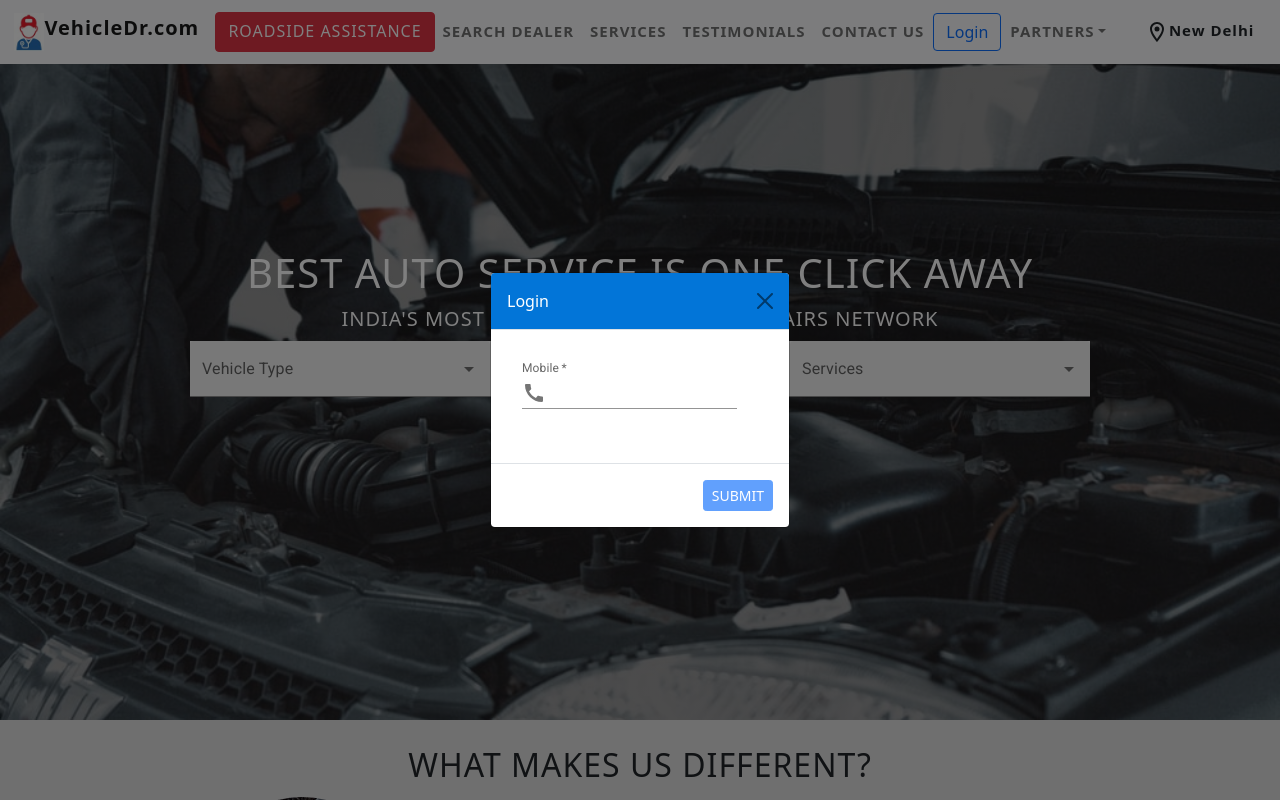
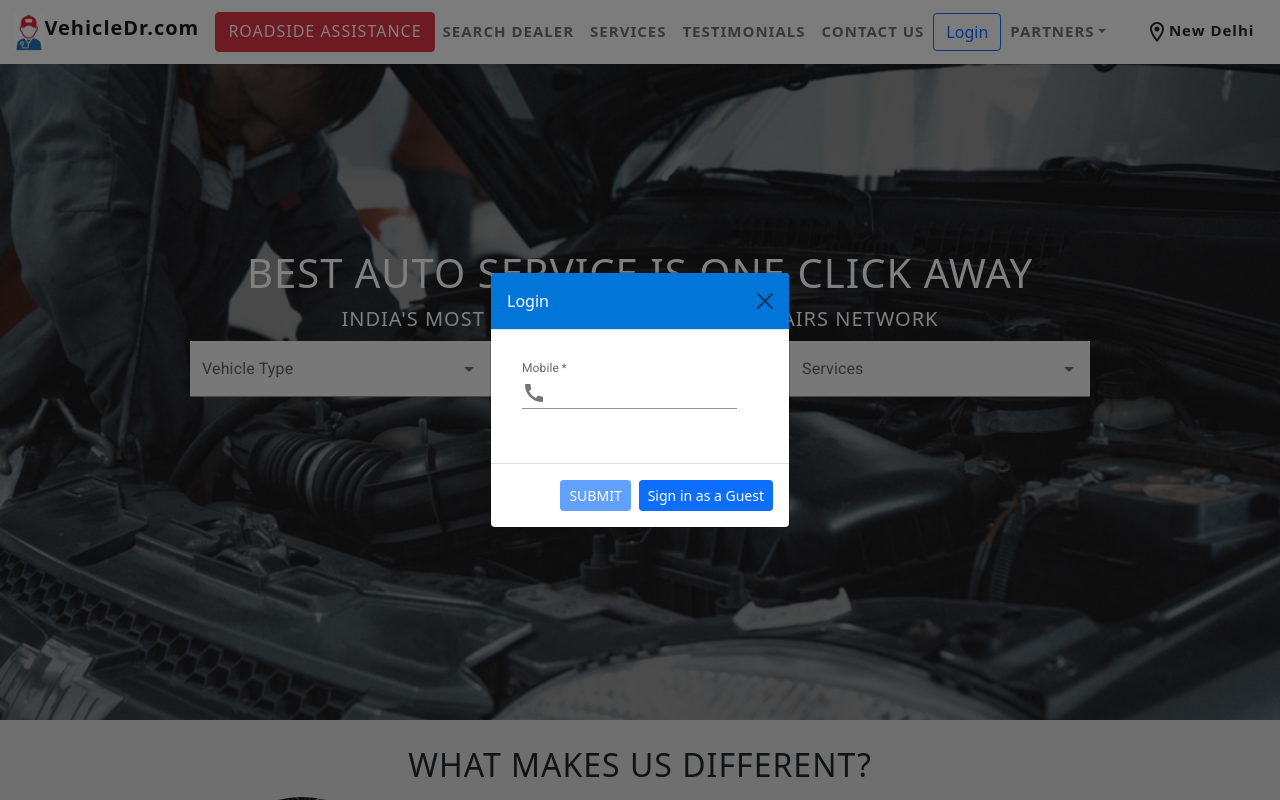
Before and after one commit to pesto-students/vehicle-doctor-frontend-f2-alpha, a React (Create React App) app: page / in a window 1280 px wide. Both pictures are taken after a click on the button "Login". Shown: the top 800 px of the page. Built offline with nearby package versions, Linux system fonts and the light colour scheme; no server answers.

Commit message:
Guest Login functionality

```diff
--- a/src/Constants/common.constant.ts
+++ b/src/Constants/common.constant.ts
@@ -15,3 +15,4 @@ export const LOGOUT = 'LOGOUT';
 export const STEP_1 = 'Step 1';
 export const STEP_2 = 'Step 2';
 export const STEP_3 = 'Step 3';
+export const GuestLogin = 'Sign in as a Guest'
--- a/src/components/Customer/LoginModal.tsx
+++ b/src/components/Customer/LoginModal.tsx
@@ -9,7 +9,7 @@ import { yupResolver } from '@hookform/resolvers/yup';
 import * as Yup from 'yup';
 import { useForm } from 'react-hook-form';
 import { ILoginInterface } from '../../Interfaces/ILoginInterface';
-import { SUBMIT, VALIDATE } from '../../Constants/common.constant';
+import { SUBMIT, VALIDATE,GuestLogin } from '../../Constants/common.constant';
 import CustomerDeatailsModal from './CustomerDetailsModal';
 import { AxiosResponse } from 'axios';
 import axios from '../../BaseURL';
@@ -29,9 +29,9 @@ type Props = {
     setToken: (val: any) => void;
     SelectedDealer: Dealer | undefined;
     serviceData: any;
-    IsLogin :boolean;
-    isHome:boolean;
-    handleDealer:(val:boolean)=>void;
+    IsLogin: boolean;
+    isHome: boolean;
+    handleDealer: (val: boolean) => void;
 }
 declare global {
     interface Window {
@@ -40,7 +40,7 @@ declare global {
     }
 }
 
-const LoginModal: React.FC<Props> = ({ open, handleClose, setToken ,SelectedDealer,serviceData,IsLogin,isHome,handleDealer}) => {
+const LoginModal: React.FC<Props> = ({ open, handleClose, setToken, SelectedDealer, serviceData, IsLogin, isHome, handleDealer }) => {
     const initialState = {
         mobile: "",
         otp: ""
@@ -50,7 +50,7 @@ const LoginModal: React.FC<Props> = ({ open, handleClose, setToken ,SelectedDeal
     const [showInfo, setShowInfo] = useState<boolean>(false);
     const [loading, setLoading] = useState<boolean>(true);
     const [showBook, setShowBook] = useState<boolean>(false);
-    const [customerData,setCustomerData]=useState<ICustomerDetails>();
+    const [customerData, setCustomerData] = useState<ICustomerDetails>();
     window.recaptchaVerifier = window.recaptchaVerifier || {};
     const phoneRegExp = /^[1-9][0-9]{9}$/;
 
@@ -79,8 +79,8 @@ const LoginModal: React.FC<Props> = ({ open, handleClose, setToken ,SelectedDeal
         }))
     }
     const clearState = () => {
-        setState({...initialState});
-      };
+        setState({ ...initialState });
+    };
 
     const { register, formState: { errors, isValid } } = useForm<ILoginInterface>({
         mode: 'all',
@@ -118,6 +118,29 @@ const LoginModal: React.FC<Props> = ({ open, handleClose, setToken ,SelectedDeal
             });
     }
 
+    const onTestLogin = (e: any) => {
+        e.preventDefault();
+        setLoading(false);
+        state.mobile='9643225436'
+        axios.get<ICustomerDetails>(`/customer/search/${state.mobile}`)
+        .then((response: AxiosResponse) => {
+            handleClose(true);
+            setLoading(true);
+            if (response.data.customer_name == null) {
+                setShowInfo(true);
+            } else {
+                setToken(response.data);
+                setCustomerData(response.data);
+                setShowInfo(false);
+                if (IsLogin) {
+                    setShowBook(false);
+                } else {
+                    setShowBook(true);
+                }
+            }
+        });
+    }
+
     const onSubmitOTP = (e: any) => {
         e.preventDefault();
         setLoading(false);
@@ -133,9 +156,9 @@ const LoginModal: React.FC<Props> = ({ open, handleClose, setToken ,SelectedDeal
                         setToken(response.data);
                         setCustomerData(response.data);
                         setShowInfo(false);
-                        if(IsLogin){
-                        setShowBook(false);
-                        }else{
+                        if (IsLogin) {
+                            setShowBook(false);
+                        } else {
                             setShowBook(true);
                         }
                     }
@@ -147,6 +170,7 @@ const LoginModal: React.FC<Props> = ({ open, handleClose, setToken ,SelectedDeal
         });
 
     }
+
     const NavigateToHome = () => {
         handleClose(true);
     }
@@ -167,7 +191,7 @@ const LoginModal: React.FC<Props> = ({ open, handleClose, setToken ,SelectedDeal
 
                 <Modal.Body>
                     {loading ? null
-                        :<Box sx={{ display: 'flex', justifyContent:'center' }}>
+                        : <Box sx={{ display: 'flex', justifyContent: 'center' }}>
                             <CircularProgress />
                         </Box>
                     }
@@ -214,23 +238,34 @@ const LoginModal: React.FC<Props> = ({ open, handleClose, setToken ,SelectedDeal
 
                 <Modal.Footer>
                     {window.confirmationResult == null ?
-                        <Button size='sm' variant='primary' type="submit" onClick={onSignInSubmit} disabled={!isValid || !loading}>
-                            {SUBMIT}
-                        </Button> :
-                        <Button size='sm' variant='primary' type="submit"  onClick={onSubmitOTP} disabled={!loading}>
+                        <>
+                            <div>
+                                <Button size='sm' variant='primary' type="submit" onClick={onSignInSubmit} disabled={!isValid || !loading}>
+                                    {SUBMIT}
+                                </Button>
+                            </div>
+                            <div>
+                                <Button size='sm' variant='primary' type="submit" onClick={onTestLogin}>
+                                    {GuestLogin}
+                                </Button>
+                            </div>
+                        </>
+                        :
+                        <Button size='sm' variant='primary' type="submit" onClick={onSubmitOTP} disabled={!loading}>
                             {VALIDATE}
                         </Button>}
+
                 </Modal.Footer>
             </Modal>
             <CustomerDeatailsModal mobile={state.mobile} open={showInfo} handleClose={CustomerDetailsClose} setToken={setToken} />
             <Modal fullscreen aria-labelledby="contained-modal-title-vcenter" centered show={showBook} onHide={handleBooking}>
                 <Modal.Header closeButton style={{ color: 'white', backgroundColor: '#0275d8' }}>
-                {isHome ? null :  <IconButton color="secondary" aria-label="add an home" onClick={NavigateToHome}>
-                        <HomeIcon sx={{ fontSize: 35 ,color:blue[50]}} />
-                    </IconButton> }
-                    <span style={{paddingLeft:'500px',fontSize:35}}>Booking Details</span>
+                    {isHome ? null : <IconButton color="secondary" aria-label="add an home" onClick={NavigateToHome}>
+                        <HomeIcon sx={{ fontSize: 35, color: blue[50] }} />
+                    </IconButton>}
+                    <span style={{ paddingLeft: '500px', fontSize: 35 }}>Booking Details</span>
                 </Modal.Header>
-                <Modal.Body style={{backgroundColor:'lightgrey'}}>
+                <Modal.Body style={{ backgroundColor: 'lightgrey' }}>
                     <div>
                         {SelectedDealer ? <Booking SelectedDealer={SelectedDealer} serviceData={serviceData} handleClose={handleBooking} handleDealer={handleDealer} customerData={customerData} isHome={isHome} /> : null}
                     </div>
--- a/src/components/Dealer/DealerLoginModal.tsx
+++ b/src/components/Dealer/DealerLoginModal.tsx
@@ -1,6 +1,6 @@
 import React, { useState } from 'react';
 import { Modal } from 'react-bootstrap';
-import { DEALER_LOGIN_MODAL_HEADER } from '../../Constants/common.constant';
+import { DEALER_LOGIN_MODAL_HEADER,GuestLogin } from '../../Constants/common.constant';
 import '../../css/dealerlogin.css';
 import { Button, Container, Grid, TextField } from '@mui/material';
 import { Typography } from '@mui/material';
@@ -55,7 +55,7 @@ const DealerLoginModal: React.FC<Props> = ({ open, handleClose }) => {
 	// Function to check Dealer Login credentials
 	const checkLogin = () => {
 		if (isValid) {
-			// console.log(`state: ${state}`);
+
 			axios
 				.get(`/dealer/checkLogin/${state.email}/${state.password}`)
 				.then((response: AxiosResponse) => {
@@ -72,6 +72,26 @@ const DealerLoginModal: React.FC<Props> = ({ open, handleClose }) => {
 					}
 				});
 		}
+	};
+
+	const testLogin = () => {
+		state.email='test1@gmail.com';
+		state.password='Singh@123';
+			axios
+				.get(`/dealer/checkLogin/${state.email}/${state.password}`)
+				.then((response: AxiosResponse) => {
+					if (response.data.message) {
+						setMsgStatus('red');
+						setLoginStatus(response.data.message);
+					} else {
+						if (response.data.dealer_id) {
+							setLoggedInDealer(response.data);
+
+							setShowDashboard(true);
+							handleClose(false);
+						}
+					}
+				});
 	};
 
 	// Toggle Password Visibility
@@ -178,13 +198,22 @@ const DealerLoginModal: React.FC<Props> = ({ open, handleClose }) => {
 										Login
 									</Button>
 								</Grid>
-								{/* <Grid item className='item' xs={12}>
-									<Typography>
-										Not a Partner?{'  '}
-										<Link underline='hover'>Sign Up</Link>
-									</Typography>
-								</Grid> */}
-
+								<Grid item className='item' xs={12}>
+									<Button
+										type='submit'
+										onClick={testLogin}
+										variant='contained'
+										fullWidth
+										className='button'
+										style={{
+											color: 'white',
+											backgroundColor: '#0275d8',
+											borderRadius: '5px',
+											height: '2.5rem'
+										}}>
+										{GuestLogin}
+									</Button>
+								</Grid>
 								<Grid item className='item' xs={12}>
 									<Typography style={{ color: msgStatus === 'red' ? 'red' : 'green' }}>
 										{loginStatus}
@@ -194,7 +223,6 @@ const DealerLoginModal: React.FC<Props> = ({ open, handleClose }) => {
 						</div>
 					</Modal.Body>
 					<Modal.Footer>
-						{/* <Button size="sm" variant="primary" onClick={() => setShow(!showHome)}>Register</Button> */}
 					</Modal.Footer>
 				</Modal>
 			</Container>
--- a/src/components/DealerServices.tsx
+++ b/src/components/DealerServices.tsx
@@ -42,6 +42,7 @@ const DealerServices: React.FC<Props> = ({ loggedInDealer }) => {
 	const [summary, SetSummaryID] = useState<string>();
 	const [msgStatus, setMsgStatus] = useState<boolean>(false);
 	const [loading, setLoading] = useState<boolean>(true);
+	const [error, setError] = React.useState<boolean>();
 
 	const [formData, setFormData] = useState<IFormInput>({
 		dealerTblDealerId: loggedInDealer.dealer_id,
@@ -107,7 +108,11 @@ const DealerServices: React.FC<Props> = ({ loggedInDealer }) => {
 				discription: '',
 				cost: 0
 			});
-		});
+		}).catch((error) => {
+			setLoading(true)
+			console.log(error);
+			setError(true)
+		});;
 	};
 
 	const {
@@ -122,6 +127,7 @@ const DealerServices: React.FC<Props> = ({ loggedInDealer }) => {
 	return (
 		<div className='app-container'>
 			<h5>Add a Service</h5>
+
 			<form
 				noValidate
 				autoComplete='off'
@@ -202,6 +208,9 @@ const DealerServices: React.FC<Props> = ({ loggedInDealer }) => {
 					</Grid>
 				</Grid>
 			</form>
+			<div>
+			{error === true ? <p style={{textAlign: 'center', color: "#d32f2f" }}>Please retry after sometime or change the service Type</p> : null}
+			</div>
 			{loading ? null : (
 				<Box sx={{ display: 'flex', justifyContent: 'center' }}>
 					<CircularProgress />
```
